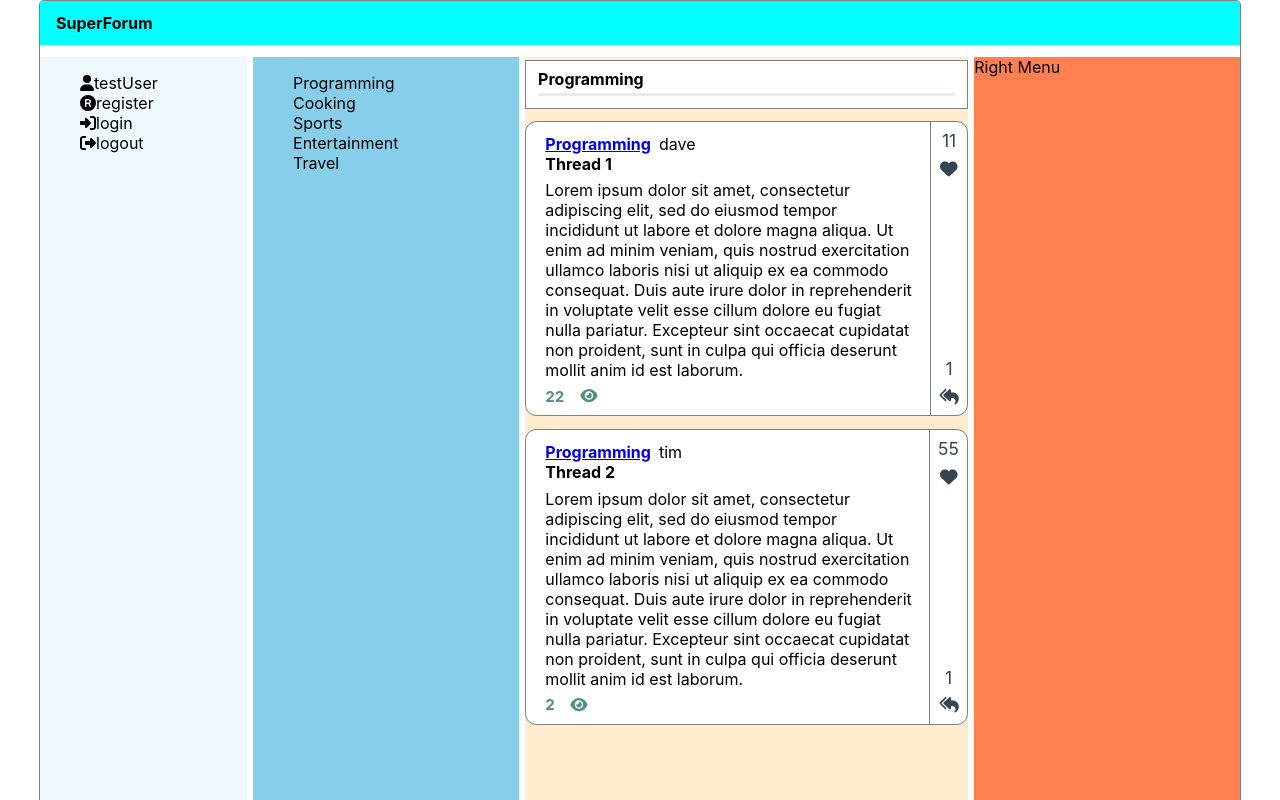
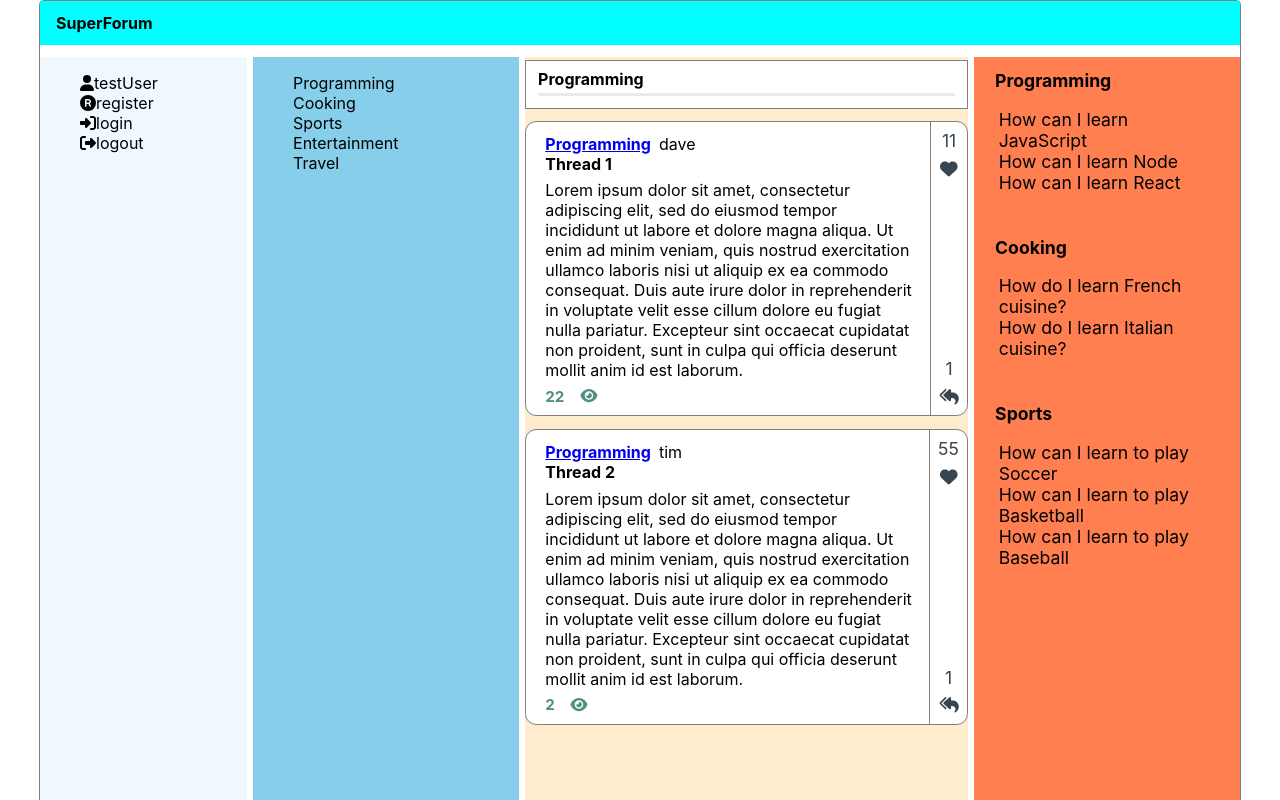
Before and after one commit to BAKHONGMIN/super-forum-client, a React (Create React App) app: page /categorythreads/1 in a window 1280 px wide. Shown: the top 800 px of the page. Built offline with nearby package versions, Linux system fonts and the light colour scheme.

Commit message:
RightMenu 화면 만들기
1. lodash를 설치하여 rightmenu 집합 시키기

```diff
--- a/src/components/areas/rightMenu/RightMenu.css
+++ b/src/components/areas/rightMenu/RightMenu.css
@@ -0,0 +1,3 @@
+.rightmenu-container {
+  padding: 0 0.75em 0.5em 0.75em;
+}
--- a/src/components/areas/rightMenu/RightMenu.tsx
+++ b/src/components/areas/rightMenu/RightMenu.tsx
@@ -1,13 +1,31 @@
-import React from "react";
+import React, { useState, useEffect } from "react";
 import { useWindowDimensions } from "../../hooks/useWindowDimensions";
+import { getTopCategories } from "../../../services/DataService";
+import TopCategory from "./TopCategory";
+import { groupBy } from "lodash";
 import "./RightMenu.css";
 
 const RightMenu = () => {
   const { width } = useWindowDimensions();
+  const [topCategories, setTopCategories] = useState<
+    Array<JSX.Element> | undefined
+  >();
+
+  useEffect(() => {
+    getTopCategories().then((res) => {
+      const topCaThreads = groupBy(res, "category");
+      const topElements = [];
+      for (let key in topCaThreads) {
+        const currentTop = topCaThreads[key];
+        topElements.push(<TopCategory key={key} topCategories={currentTop} />);
+      }
+      setTopCategories(topElements);
+    });
+  }, []);
 
   if (width <= 768) {
     return null;
   }
-  return <div className="rightmenu">Right Menu</div>;
+  return <div className="rightmenu rightmenu-container">{topCategories}</div>;
 };
 export default RightMenu;
--- /dev/null
+++ b/src/components/areas/rightMenu/TopCategory.css
@@ -0,0 +1,9 @@
+.topcat-item-container {
+  padding: 0.75em;
+  padding-left: 0.5em;
+  font-size: var(--sm-med-font-size);
+}
+
+.topcat-threads {
+  padding-left: 0.2em;
+}
--- a/src/components/areas/rightMenu/TopCategory.tsx
+++ b/src/components/areas/rightMenu/TopCategory.tsx
@@ -0,0 +1,34 @@
+import React, { FC, useState, useEffect } from "react";
+import CategoryThread from "../../../models/CategoryThread";
+import "./TopCategory.css";
+
+interface TopCategoryProps {
+  topCategories: Array<CategoryThread>;
+}
+
+const TopCategory: FC<TopCategoryProps> = ({ topCategories }) => {
+  const [threads, setThreads] = useState<JSX.Element | undefined>();
+
+  useEffect(() => {
+    if (topCategories && topCategories.length > 0) {
+      const newThreadElements = topCategories.map((top) => (
+        <li key={top.threadId}>
+          <span className="clickable-span">{top.title}</span>
+        </li>
+      ));
+
+      setThreads(<ul className="topcat-threads">{newThreadElements}</ul>);
+    }
+  }, [topCategories]);
+
+  return (
+    <div className="topcat-item-container">
+      <div>
+        <strong>{topCategories[0].category}</strong>
+      </div>
+      {threads}
+    </div>
+  );
+};
+
+export default TopCategory;
```
Also changed, not shown: src/components/routes/thread/Thread.tsx (added), src/components/routes/thread/ThreadHeader.tsx (added).
